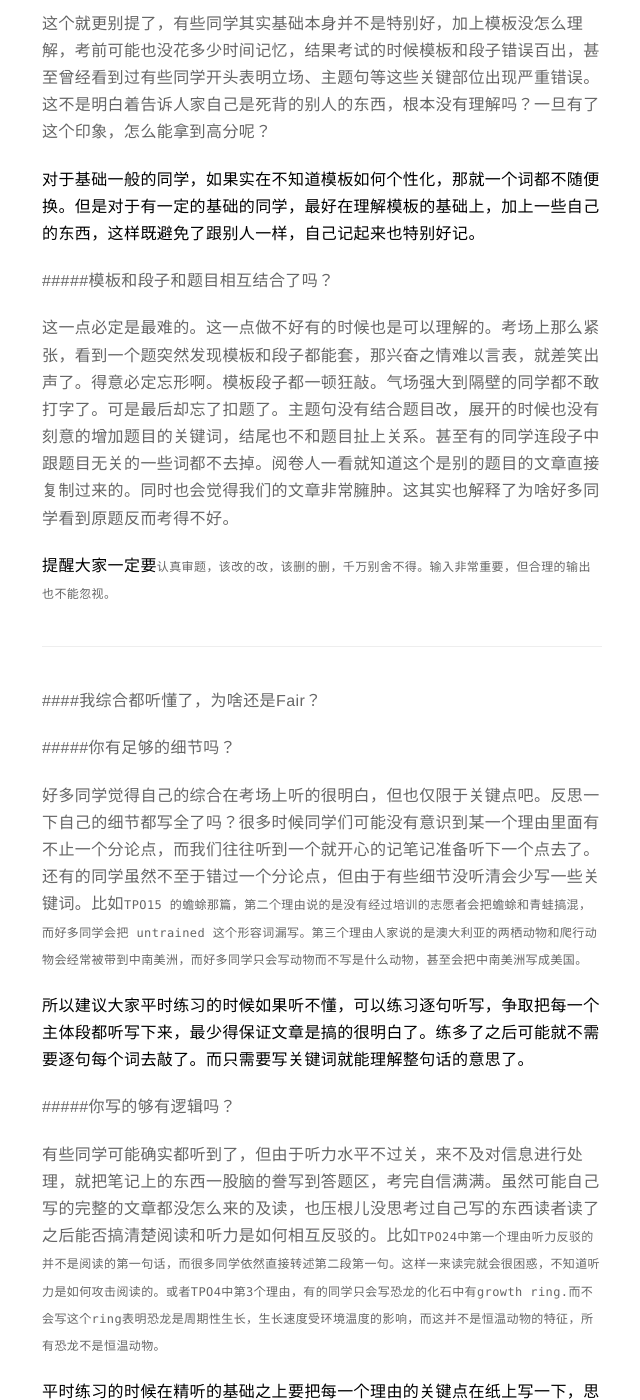
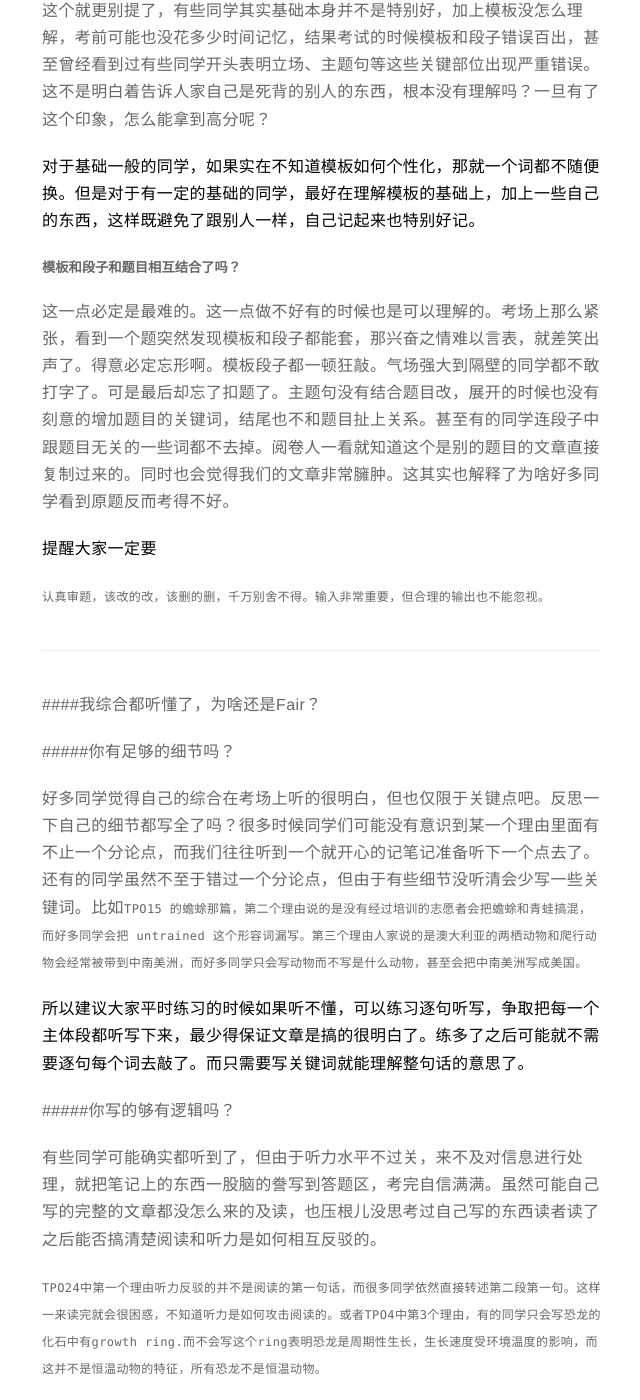
Before and after one commit to flutar/flutar.github.io, a Jekyll site: the page built from _posts/2016-11-26-toefl-why-such-score.markdown, in a window 1280 px wide and 1400 px high, scrolled down 911 px. Shown: the whole window, without its empty margins (318-958 px from the left). Built offline with Jekyll 4.4.1, drawn with Linux system fonts in a browser that asks for light colours; some of the changed text lies outside the part shown.

Commit message:
changed post format

```diff
--- a/_posts/2016-11-26-toefl-why-such-score.markdown
+++ b/_posts/2016-11-26-toefl-why-such-score.markdown
@@ -50,6 +51,8 @@
 
 #####你写的够有逻辑吗？
 
-有些同学可能确实都听到了，但由于听力水平不过关，来不及对信息进行处理，就把笔记上的东西一股脑的誊写到答题区，考完自信满满。虽然可能自己写的完整的文章都没怎么来的及读，也压根儿没思考过自己写的东西读者读了之后能否搞清楚阅读和听力是如何相互反驳的。比如`TPO24中第一个理由听力反驳的并不是阅读的第一句话，而很多同学依然直接转述第二段第一句。这样一来读完就会很困惑，不知道听力是如何攻击阅读的。或者TPO4中第3个理由，有的同学只会写恐龙的化石中有growth ring.而不会写这个ring表明恐龙是周期性生长，生长速度受环境温度的影响，而这并不是恒温动物的特征，所有恐龙不是恒温动物。`
+有些同学可能确实都听到了，但由于听力水平不过关，来不及对信息进行处理，就把笔记上的东西一股脑的誊写到答题区，考完自信满满。虽然可能自己写的完整的文章都没怎么来的及读，也压根儿没思考过自己写的东西读者读了之后能否搞清楚阅读和听力是如何相互反驳的。
+
+`TPO24中第一个理由听力反驳的并不是阅读的第一句话，而很多同学依然直接转述第二段第一句。这样一来读完就会很困惑，不知道听力是如何攻击阅读的。或者TPO4中第3个理由，有的同学只会写恐龙的化石中有growth ring.而不会写这个ring表明恐龙是周期性生长，生长速度受环境温度的影响，而这并不是恒温动物的特征，所有恐龙不是恒温动物。`
 
 **平时练习的时候在精听的基础之上要把每一个理由的关键点在纸上写一下，思考一下阅读和听力是如何对应的，也可以画一个文章的结构图。这样有助于加深对于文章的理解。然后回过去再去改一下第一次听完写的范文。另外，通过反复做题，要总结出阅读和听力相互反驳的规律，形成一种题干。虽然看了阅读没法猜出细节，但是最少可以知道听力大概是如何反驳的。从而大大减少听力的压力。**
```
Also changed, not shown: other parts of _posts/2016-11-26-toefl-why-such-score.markdown (+8 -7 lines).
